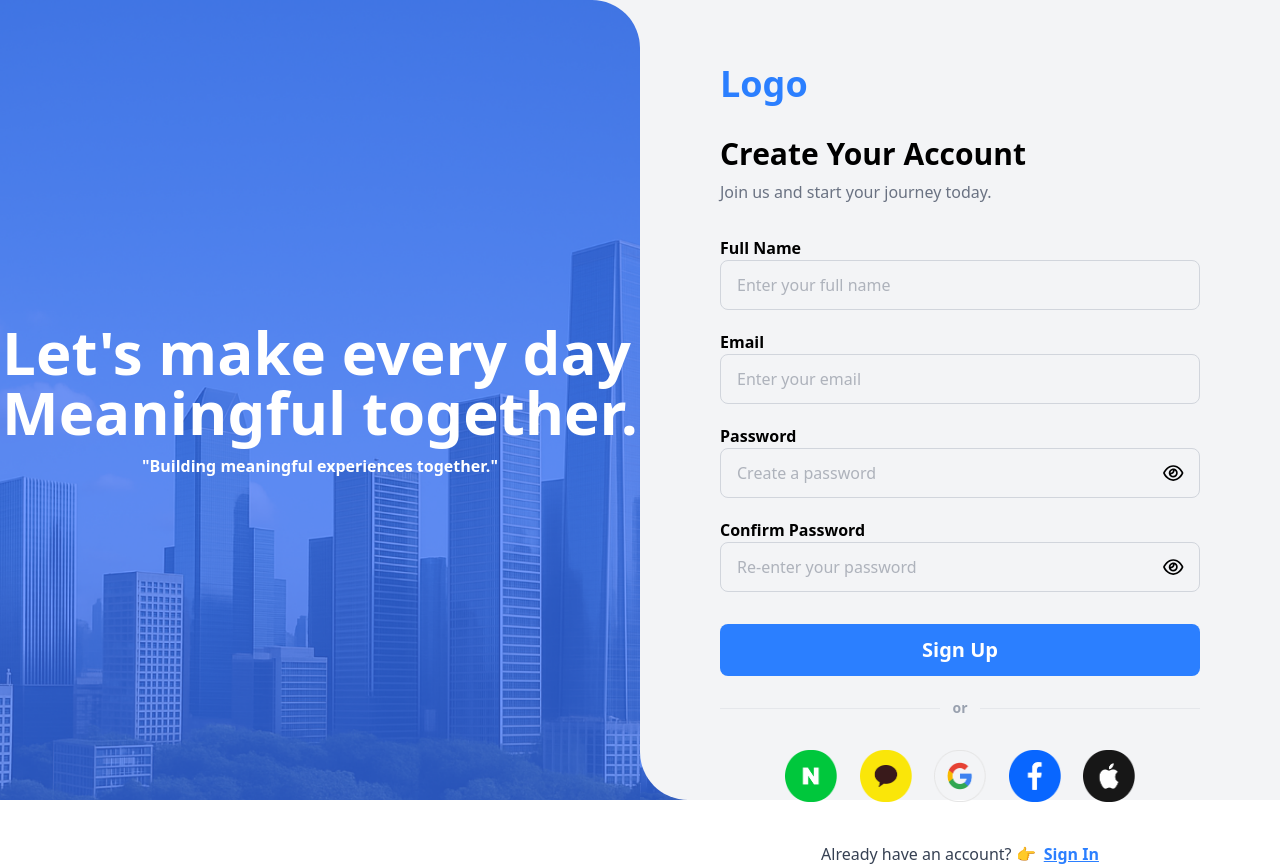
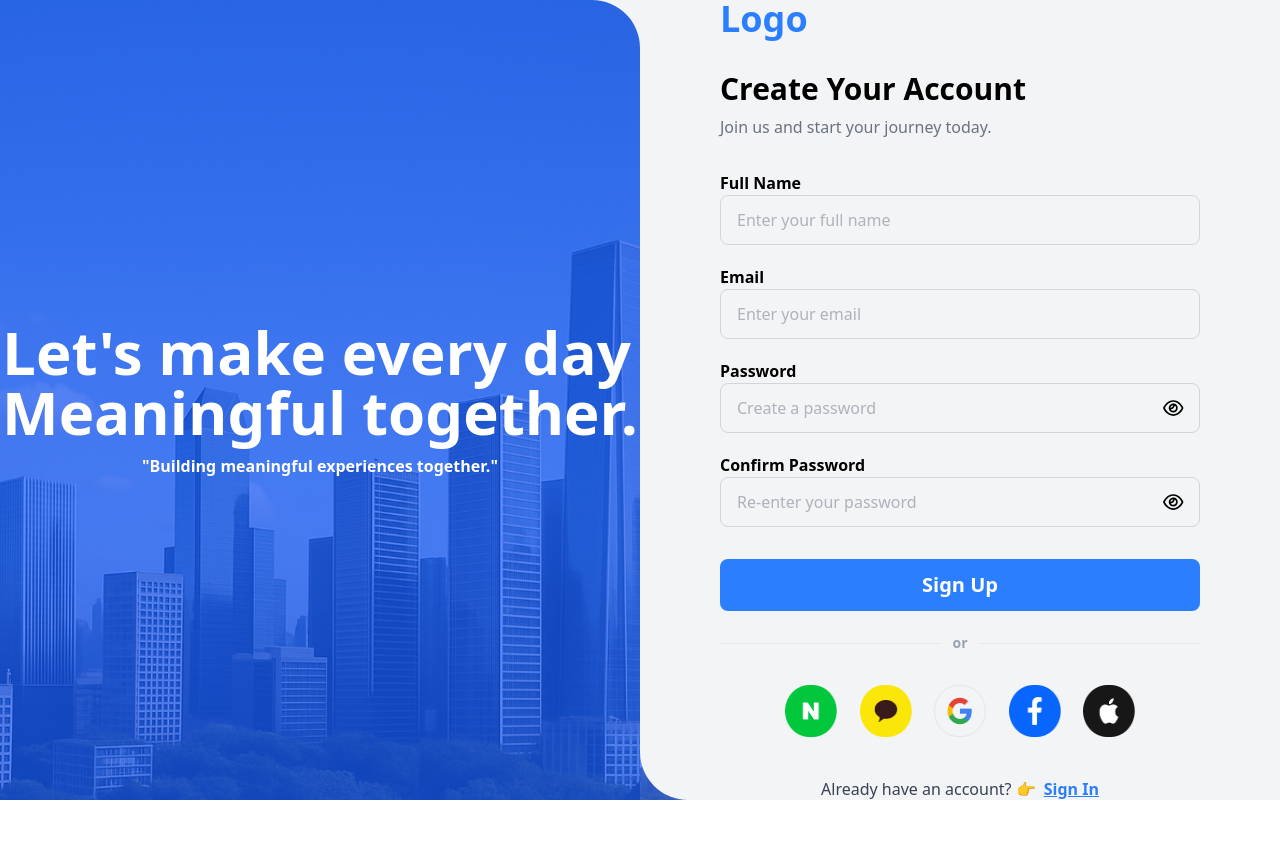
Before and after one commit to nimabed/login-page, a React (Vite) app: page /signup in a window 1280 px wide. After the commit the page ends 801 px from the top, so only its background shows below. Built offline with nearby package versions, Linux system fonts and the light colour scheme.

Commit message:
signup and login routes added

```diff
--- a/package.json
+++ b/package.json
@@ -18,6 +18,7 @@
     "@tailwindcss/vite": "^4.1.15",
     "react": "^19.1.1",
     "react-dom": "^19.1.1",
+    "react-router-dom": "^7.9.5",
     "tailwindcss": "^4.1.15"
   },
   "devDependencies": {
--- a/src/App.jsx
+++ b/src/App.jsx
@@ -1,13 +1,17 @@
-
-import { MainContainer } from './MainContainer';
+import { BrowserRouter, Routes, Route} from 'react-router-dom';
+import { SignUp } from './SignUp';
+import { LoginPage } from './SignIn';
 import './App.css'
 
 function App() {
 
   return (
-    <>
-      <MainContainer />
-    </>
+    <BrowserRouter>
+      <Routes>
+        <Route path='signup' element={<SignUp />} />
+        <Route path='login' element={<LoginPage />} />
+      </Routes>
+    </BrowserRouter>
   )
 }
 
--- a/src/MainContainer.jsx
+++ b/src/SignIn.jsx
@@ -1,19 +1,18 @@
 import { FontAwesomeIcon } from '@fortawesome/react-fontawesome';
 import { faEye } from '@fortawesome/free-regular-svg-icons';
-import firstImage from './assets/image-1.png'
-import secondImage from './assets/image-2.png'
-import thirdImage from './assets/image-3.png'
-import fourthImage from './assets/image-4.png'
-import fifthImage from './assets/image-5.png'
+import firstImage from './assets/image-1.png';
+import secondImage from './assets/image-2.png';
+import thirdImage from './assets/image-3.png';
+import fourthImage from './assets/image-4.png';
+import fifthImage from './assets/image-5.png';
 
-
-export function MainContainer() {
+export function LoginPage() {
 
   return (
     <>
       <div className="relative w-full sm:flex">
-        <div className="hidden w-full sm:flex flex-col gap-y-3 justify-center items-center bg-[#3971FF] bg-[url('/bg-image.png')] bg-center bg-cover bg-no-repeat sm:rounded-tr-[3rem] z-1">
-        {/* Desktop Title */}
+        <div className="hidden w-full sm:flex flex-col gap-y-3 justify-center items-center bg-[#185aff] bg-[url('/bg-image.png')] bg-center bg-cover bg-no-repeat sm:rounded-tr-[3rem] z-1">
+          {/* Desktop Title */}
           <span className="text-white text-6xl font-semibold">
             Let's make every day <br />Meaningful together.
           </span>
@@ -30,9 +29,9 @@ export function MainContainer() {
         <div className="sm:hidden absolute z-0 w-[100px] h-[100px] right-0 bg-[#3971FF]"></div>
         <div className="sm:hidden absolute z-0 w-[100px] h-[100px] bottom-0 bg-[#3971FF]"></div>
 
-        {/*----- Content Wrapper -----*/}
-        <div className="relative sm:w-full h-screen rounded-bl-[3rem] rounded-tr-[3rem] sm:rounded-bl-[3rem] bg-gray-100  sm:rounded-tr-none  z-1 pt-[4rem]">
-          <div className="max-w-[350px] sm:max-w-[480px] mx-auto">
+        <div className="relative sm:w-full h-screen rounded-bl-[3rem] rounded-tr-[3rem] sm:rounded-bl-[3rem] bg-gray-100  sm:rounded-tr-none z-1">
+          {/*----- Content Wrapper -----*/}
+          <div className="relative top-1/2 -translate-y-1/2 max-w-[350px] sm:max-w-[480px] mx-auto">
             {/* Logo section */}
             <div className="text-center sm:text-start text-4xl font-extrabold text-blue-500">Logo</div>
             {/* Desktop title section */}
--- /dev/null
+++ b/src/SignUp.jsx
@@ -0,0 +1,134 @@
+import { FontAwesomeIcon } from '@fortawesome/react-fontawesome';
+import { faEye } from '@fortawesome/free-regular-svg-icons';
+import firstImage from './assets/image-1.png';
+import secondImage from './assets/image-2.png';
+import thirdImage from './assets/image-3.png';
+import fourthImage from './assets/image-4.png';
+import fifthImage from './assets/image-5.png';
+
+
+export function SignUp() {
+
+  return (
+    <>
+      <div className="relative w-full sm:flex">
+        <div className="hidden w-full sm:flex flex-col gap-y-3 justify-center items-center bg-[#185aff] bg-[url('/bg-image.png')] bg-center bg-cover bg-no-repeat sm:rounded-tr-[3rem] z-1">
+        {/* Desktop Title */}
+          <span className="text-white text-6xl font-semibold">
+            Let's make every day <br />Meaningful together.
+          </span>
+          <span className="text-white font-semibold">"Building meaningful experiences together."</span>
+        </div>
+
+        {/* Underlay boxes for rounding top and bottom center of page  */}
+        <div className="hidden sm:flex flex-col justify-between align-items-center absolute left-[50%] translate-x-[-50%] z-0 h-full">
+          <div className="size-[100px] bg-gray-100"></div>
+          <div className="size-[100px] bg-[#3971FF] bg-[url('/bg-image.png')] bg-center bg-cover bg-no-repeat"></div>
+        </div>
+
+        {/* Underlay boxes for rounding top right and bottom left of page */}
+        <div className="sm:hidden absolute z-0 w-[100px] h-[100px] right-0 bg-[#3971FF]"></div>
+        <div className="sm:hidden absolute z-0 w-[100px] h-[100px] bottom-0 bg-[#3971FF]"></div>
+
+        <div className="relative sm:w-full h-screen rounded-bl-[3rem] rounded-tr-[3rem] sm:rounded-bl-[3rem] bg-gray-100  sm:rounded-tr-none z-1">
+          {/*----- Content Wrapper -----*/}
+          <div className="relative top-1/2 -translate-y-1/2 max-w-[350px] sm:max-w-[480px] mx-auto">
+            {/* Logo section */}
+            <div className="text-center sm:text-start text-4xl font-extrabold text-blue-500">Logo</div>
+            {/* Desktop title section */}
+            <div className="hidden sm:block mt-[32px]">
+              <span className="block font-extrabold text-3xl mb-2">Create Your Account</span>
+              <span className="block text-gray-500">Join us and start your journey today.</span>
+            </div>
+
+            {/*----- Form inputs section -----*/}
+            <form className="mt-[32px]">
+              {/* FullName */}
+              <div className="">
+                <label htmlFor="fullname" className="font-bold">Full Name</label>
+                <input
+                  className="block w-full border border-gray-300 text-gray-500 px-4 py-3 rounded-lg"
+                  id="fullname"
+                  type="text"
+                  placeholder="Enter your full name"
+                />
+              </div>
+              {/* Email */}
+              <div className="mt-5">
+                <label htmlFor="email" className="font-bold">Email</label>
+                <input
+                  className="block w-full border border-gray-300 text-gray-500 px-4 py-3 rounded-lg"
+                  id="email"
+                  type="email"
+                  placeholder="Enter your email"
+                />
+              </div>
+              {/* Password */}
+              <div className="relative mt-5">
+                <label htmlFor="password" className="font-bold">Password</label>
+                <input
+                  className="block w-full border border-gray-300 text-gray-500 px-4 py-3 rounded-lg"
+                  id="password"
+                  type="password"
+                  placeholder="Create a password"
+                />
+                <a href="#">
+                  <FontAwesomeIcon icon={faEye} className="absolute right-0 top-10 mr-4 text-lg" />
+                </a>
+              </div>
+              {/* Confirm password */}
+              <div className="relative mt-5">
+                <label htmlFor="passwordconfirm" className="font-bold">Confirm Password</label>
+                <input
+                  className="block w-full border border-gray-300 text-gray-500 px-4 py-3 rounded-lg"
+                  id="passwordconfirm"
+                  type="password"
+                  placeholder="Re-enter your password"
+                />
+                <a href="#">
+                  <FontAwesomeIcon icon={faEye} className="absolute right-0 top-10 mr-4 text-lg" />
+                </a>
+              </div>
+              {/* Sign up button */}
+              <button
+                type="submit"
+                className="mt-[32px] w-full bg-blue-500 hover:bg-blue-700 text-white py-3 font-semibold text-xl rounded-lg cursor-pointer"
+              >Sign Up</button>
+            </form>
+            {/*----- "or" line seperator -----*/}
+            <div className="flex my-[32px]">
+              <span className="w-full border-t border-gray-200"></span>
+              <span className="-mt-[10px] mx-3 text-gray-400 text-sm font-bold">or</span>
+              <span className="w-full border-t border-gray-200"></span>
+            </div>
+            {/*----- Footer logo images -----*/}
+            <div className="flex justify-between max-w-[350px] m-auto mb-[40px]">
+              <a href="#" className="sm:order-2">
+                <img src={fifthImage} alt="fifthImage" className="size-13" />
+              </a>
+              <a href="#" className="sm:order-3">
+                <img src={fourthImage} alt="fourthImage" className="size-13" />
+              </a>
+              <a href="#" className="sm:order-4">
+                <img src={thirdImage} alt="thirdImage" className="size-13" />
+              </a>
+              <a href="#" className="sm:order-5">
+                <img src={secondImage} alt="secondImage" className="size-13 " />
+              </a>
+              <a href="#" className="sm:order-1">
+                <img src={firstImage} alt="firstImage" className="size-13" />
+              </a>
+            </div>
+
+            <div className="max-w-[320px] m-auto text-center">
+              <span className="text-gray-700">Already have an account? 👉
+                <a href="#" className="underline text-blue-500 font-semibold ml-2">Sign In</a>
+              </span>
+            </div>
+
+          </div>
+        </div>
+      </div>
+    </>
+  )
+}
```
Also changed, not shown: 1 other file (tests, documents, lock files or other folders).
